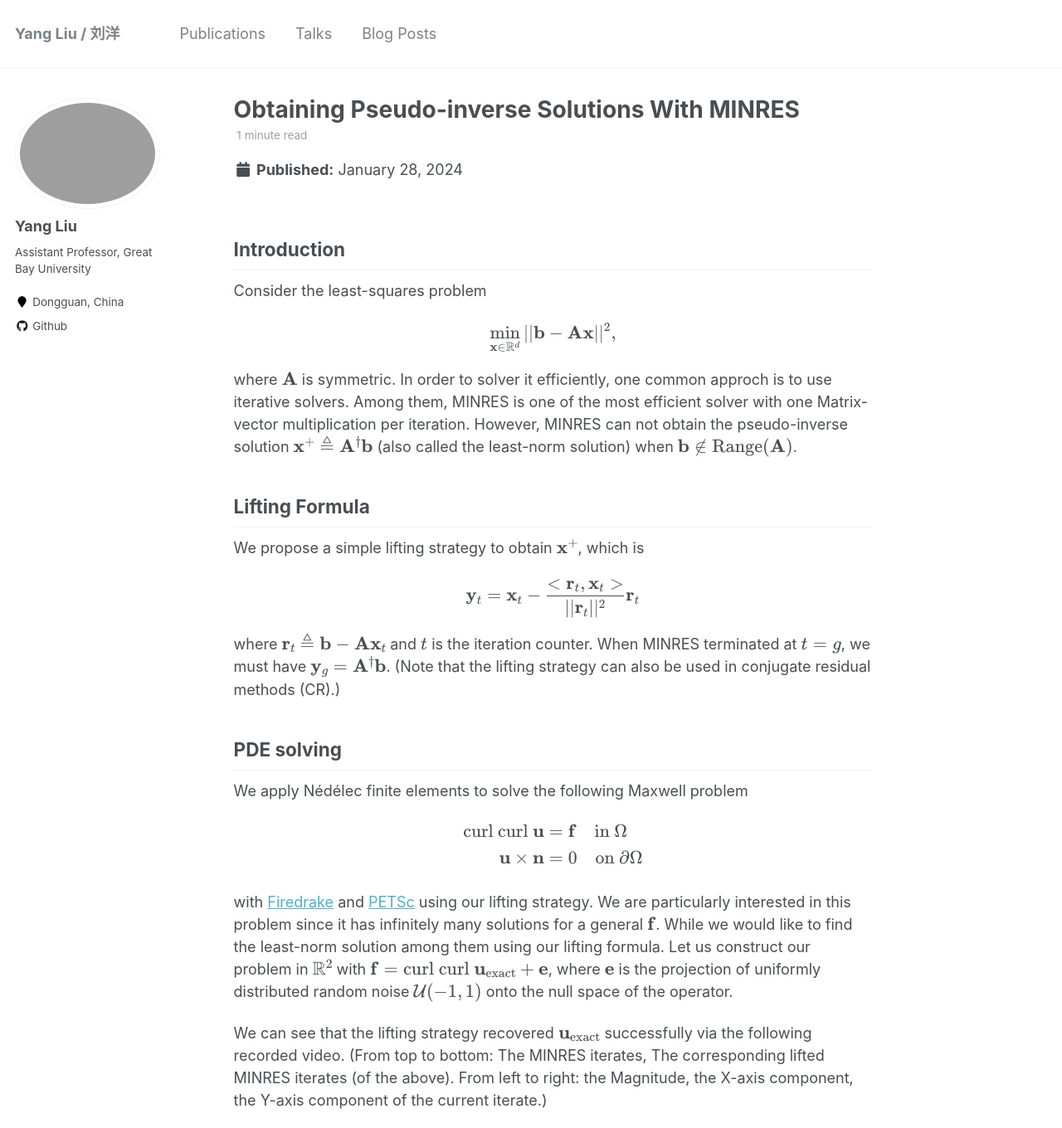
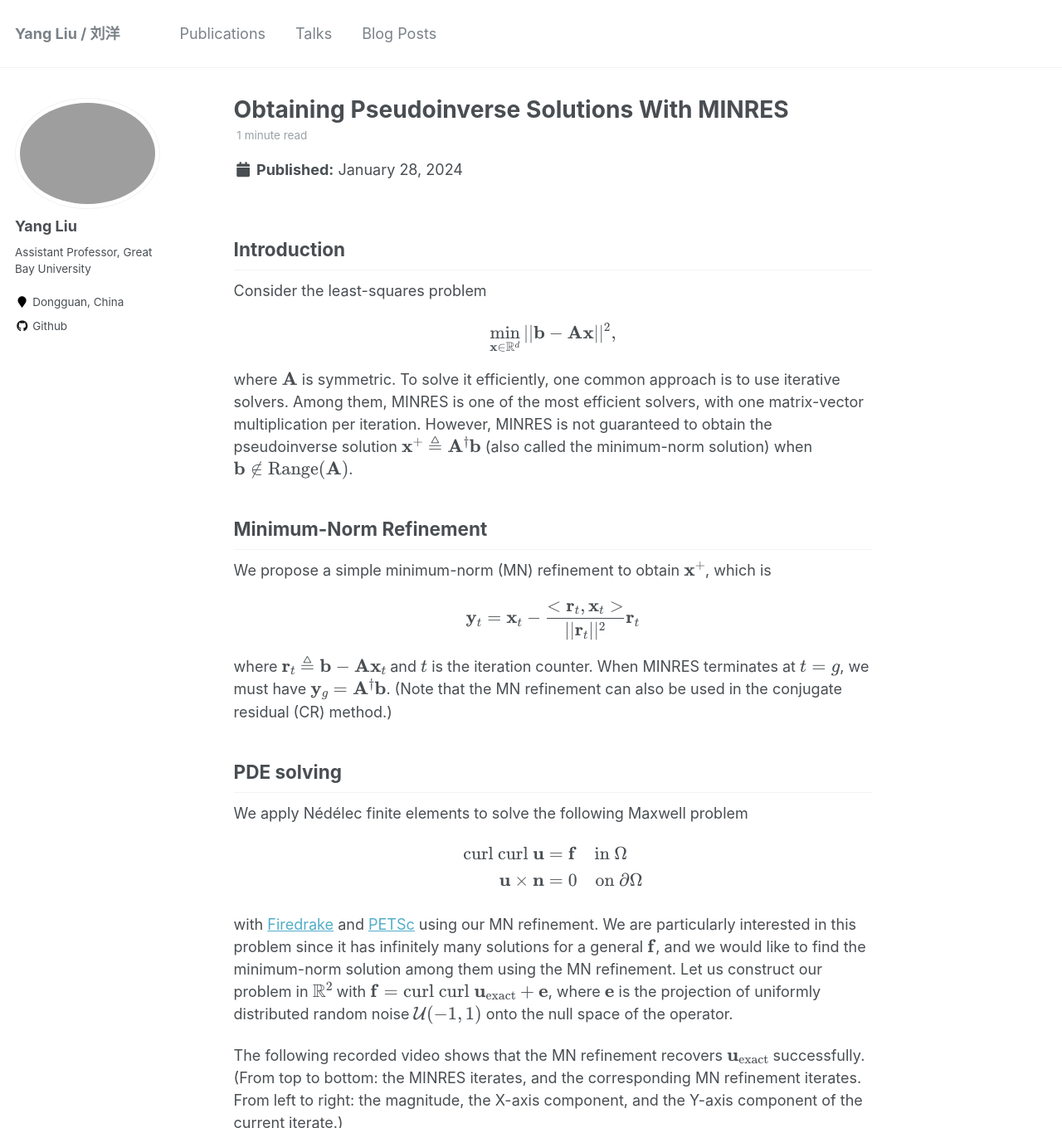
Before and after one commit to yangliu-op/yangliu-op.github.io, a Jekyll site: the page built from _posts/2024-01-28-liu2024obtaining.md, in a window 1280 px wide and 1400 px high, cut to the strip 0-1360 px from the top of the window. Shown: the whole strip at 83% size. Built offline with Jekyll 4.4.1, drawn with Linux system fonts in a browser that asks for light colours; formulas are drawn with MathJax 3; some of the changed text lies outside the part shown.

Commit message:
Blog post: use the paper's terms (MN refinement, pseudoinverse) and fix wording

```diff
--- a/_posts/2024-01-28-liu2024obtaining.md
+++ b/_posts/2024-01-28-liu2024obtaining.md
@@ -1,12 +1,12 @@
 ---
-title: 'Obtaining Pseudo-inverse Solutions With MINRES'
+title: 'Obtaining Pseudoinverse Solutions With MINRES'
 date: 2024-01-28
 youtubeId: ivRa-O9DCMI
 permalink: /posts/2024/01/liu2024obtaining
 katex: true
 tags:
   - MINRES
-  - Pseudo-inverse solution
+  - Pseudoinverse solution
   - Krylov
   - Preconditioning
   - tl;dr
@@ -20,17 +20,17 @@ $$
 \min_{\mathbf{x} \in \mathbb{R}^d} || \mathbf{b} - \mathbf{A} \mathbf{x} ||^2,
 $$
 
-where $ \mathbf{A} $ is symmetric. In order to solver it efficiently, one common approch is to use iterative solvers. Among them, MINRES is one of the most efficient solver with one Matrix-vector multiplication per iteration. However, MINRES can not obtain the pseudo-inverse solution $ \mathbf{x}^+ \triangleq \mathbf{A}^\dagger \mathbf{b} $ (also called the least-norm solution) when $ \mathbf{b} \not\in \text{Range}(\mathbf{A}) $.
+where $ \mathbf{A} $ is symmetric. To solve it efficiently, one common approach is to use iterative solvers. Among them, MINRES is one of the most efficient solvers, with one matrix-vector multiplication per iteration. However, MINRES is not guaranteed to obtain the pseudoinverse solution $ \mathbf{x}^+ \triangleq \mathbf{A}^\dagger \mathbf{b} $ (also called the minimum-norm solution) when $ \mathbf{b} \not\in \text{Range}(\mathbf{A}) $.
 
-Lifting Formula
+Minimum-Norm Refinement
 ----
-We propose a simple lifting strategy to obtain $ \mathbf{x}^+ $, which is
+We propose a simple minimum-norm (MN) refinement to obtain $ \mathbf{x}^+ $, which is
 
 $$
 \mathbf{y}_t = \mathbf{x}_t - \frac{<\mathbf{r}_t, \mathbf{x}_t>}{|| \mathbf{r}_t ||^2} \mathbf{r}_t
 $$
 
-where $ \mathbf{r}_t \triangleq \mathbf{b} - \mathbf{A} \mathbf{x}_t $ and $ t $ is the iteration counter. When MINRES terminated at $ t=g $, we must have $ \mathbf{y}_g = \mathbf{A}^\dagger \mathbf{b} $. (Note that the lifting strategy can also be used in conjugate residual methods (CR).)
+where $ \mathbf{r}_t \triangleq \mathbf{b} - \mathbf{A} \mathbf{x}_t $ and $ t $ is the iteration counter. When MINRES terminates at $ t=g $, we must have $ \mathbf{y}_g = \mathbf{A}^\dagger \mathbf{b} $. (Note that the MN refinement can also be used in the conjugate residual (CR) method.)
 
 PDE solving
 ----
@@ -43,9 +43,9 @@ $$
 \end{aligned}
 $$
 
-with [Firedrake](https://www.firedrakeproject.org/) and [PETSc](https://petsc.org/release/manualpages/KSP/KSPMINRES/) using our lifting strategy. We are particularly interested in this problem since it has infinitely many solutions for a general $ \mathbf{f} $. While we would like to find the least-norm solution among them using our lifting formula. Let us construct our problem in $ \mathbb{R}^2 $ with $ \mathbf{f} = \text{curl} \text{ curl } \mathbf{u}_{\text{exact}} + \mathbf{e} $, where $ \mathbf{e} $ is the projection of uniformly distributed random noise $ \mathcal{U}(-1, 1) $ onto the null space of the operator.
+with [Firedrake](https://www.firedrakeproject.org/) and [PETSc](https://petsc.org/release/manualpages/KSP/KSPMINRES/) using our MN refinement. We are particularly interested in this problem since it has infinitely many solutions for a general $ \mathbf{f} $, and we would like to find the minimum-norm solution among them using the MN refinement. Let us construct our problem in $ \mathbb{R}^2 $ with $ \mathbf{f} = \text{curl} \text{ curl } \mathbf{u}_{\text{exact}} + \mathbf{e} $, where $ \mathbf{e} $ is the projection of uniformly distributed random noise $ \mathcal{U}(-1, 1) $ onto the null space of the operator.
 
-We can see that the lifting strategy recovered $ \mathbf{u}_{\text{exact}} $ successfully via the following recorded video. (From top to bottom: The MINRES iterates, The corresponding lifted MINRES iterates (of the above). From left to right: the Magnitude, the X-axis component, the Y-axis component of the current iterate.)
+The following recorded video shows that the MN refinement recovers $ \mathbf{u}_{\text{exact}} $ successfully. (From top to bottom: the MINRES iterates, and the corresponding MN refinement iterates. From left to right: the magnitude, the X-axis component, and the Y-axis component of the current iterate.)
 
 {% include youtubePlayer.html id=page.youtubeId %}
 
```
